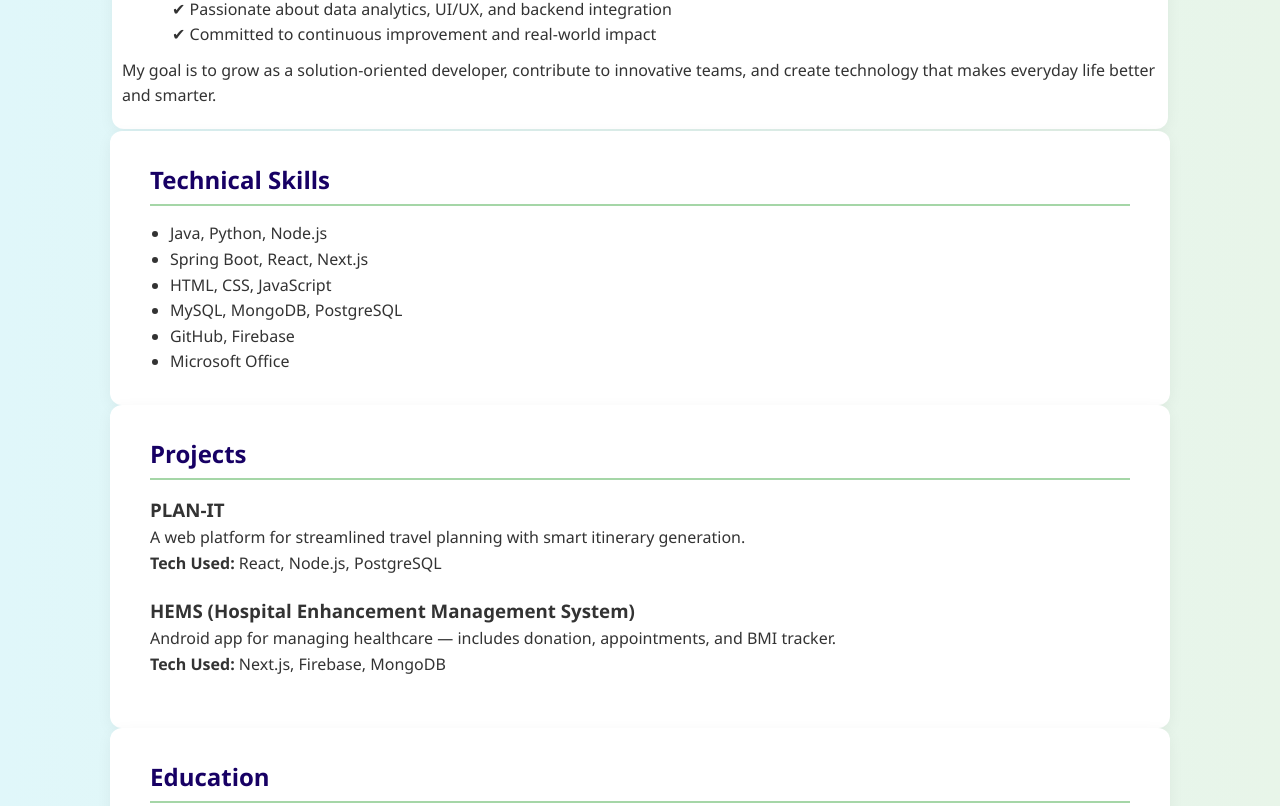
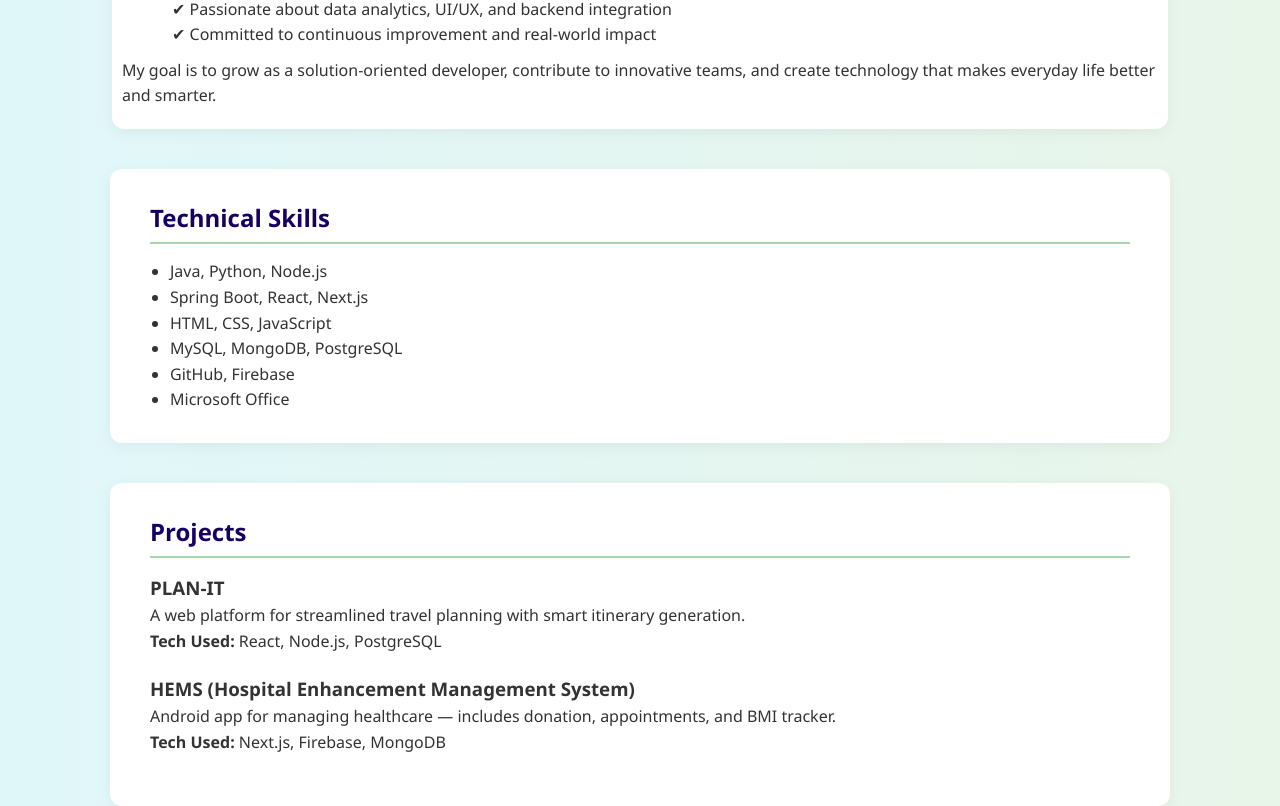
Before and after one commit to varunsridharj/portfolio, a plain HTML site: page index.html in a window 1280 px wide. Shown: the part 717-1523 px from the top of the page. Drawn offline with Linux system fonts and the light colour scheme.

Commit message:
Update index.html

```diff
--- a/index.html
+++ b/index.html
@@ -74,7 +74,7 @@
     section {
       background: white;
       padding: 30px 40px;
-      margin-bottom: 40px 40px;
+      margin: 40px 0px;
       border-radius: 12px;
       box-shadow: 0 4px 15px rgba(0, 0, 0, 0.05);
     }
```
